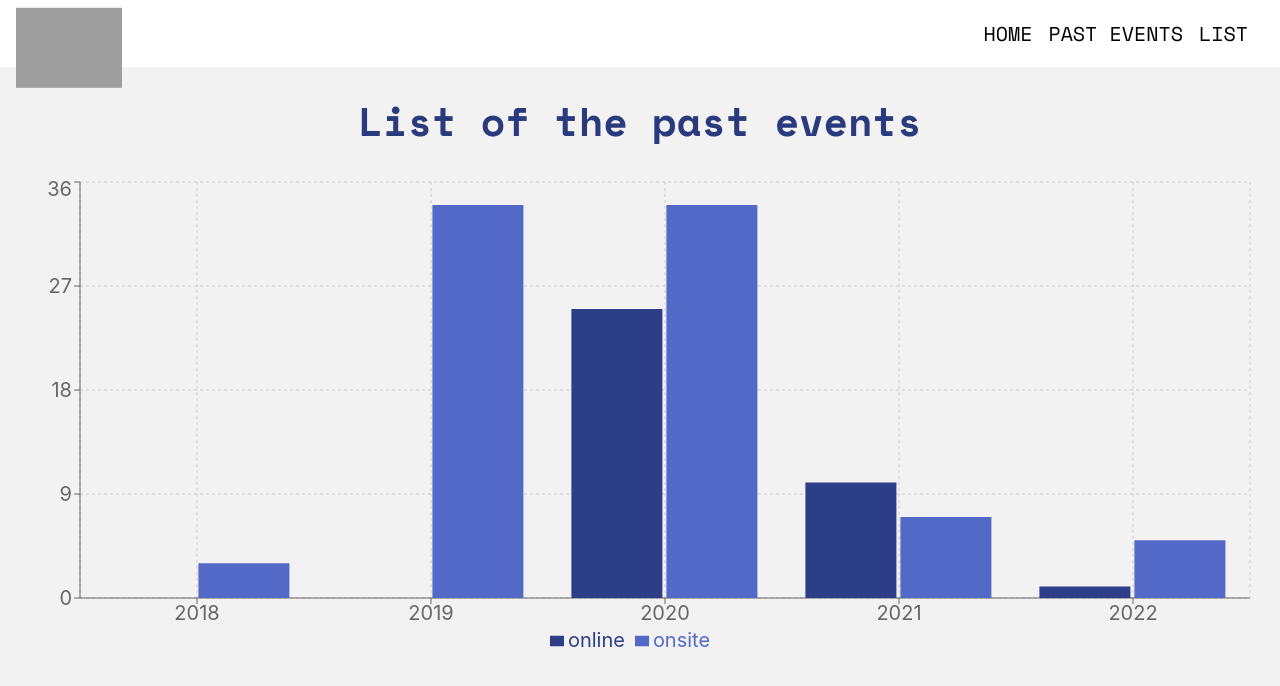
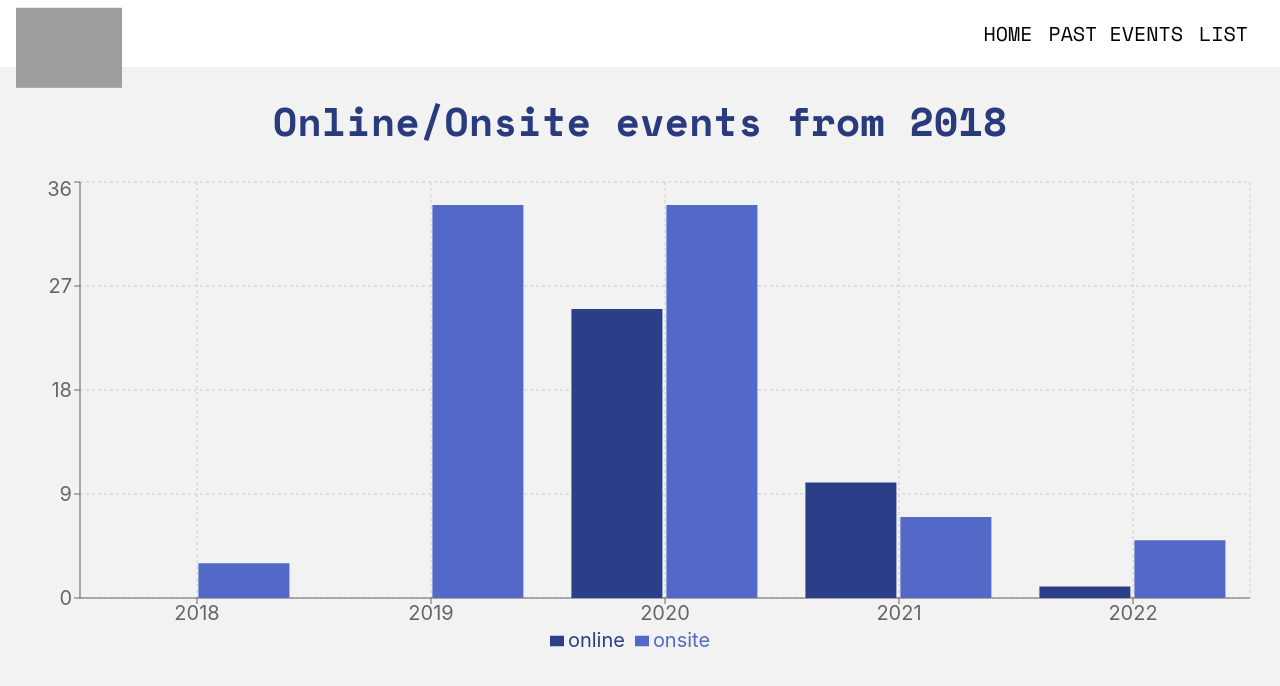
Before and after one commit to cecastosic/eventbrite-events, a React (Create React App) app: page /graphs in a window 1280 px wide. Shown: the top 686 px of the page. Built offline with nearby package versions, Linux system fonts and the light colour scheme; no server answers; grey boxes are pictures that could not be loaded.

Commit message:
graphs title

```diff
--- a/src/pages/Graphs.tsx
+++ b/src/pages/Graphs.tsx
@@ -44,7 +44,7 @@ export const Graphs = () => {
     <>
       <Header />
       <main className="graphs">
-        <h1>List of the past events</h1>
+        <h1>Online/Onsite events from 2018</h1>
         <ResponsiveContainer width="60%" height="40%">
           <BarChart
             width={500}
```
